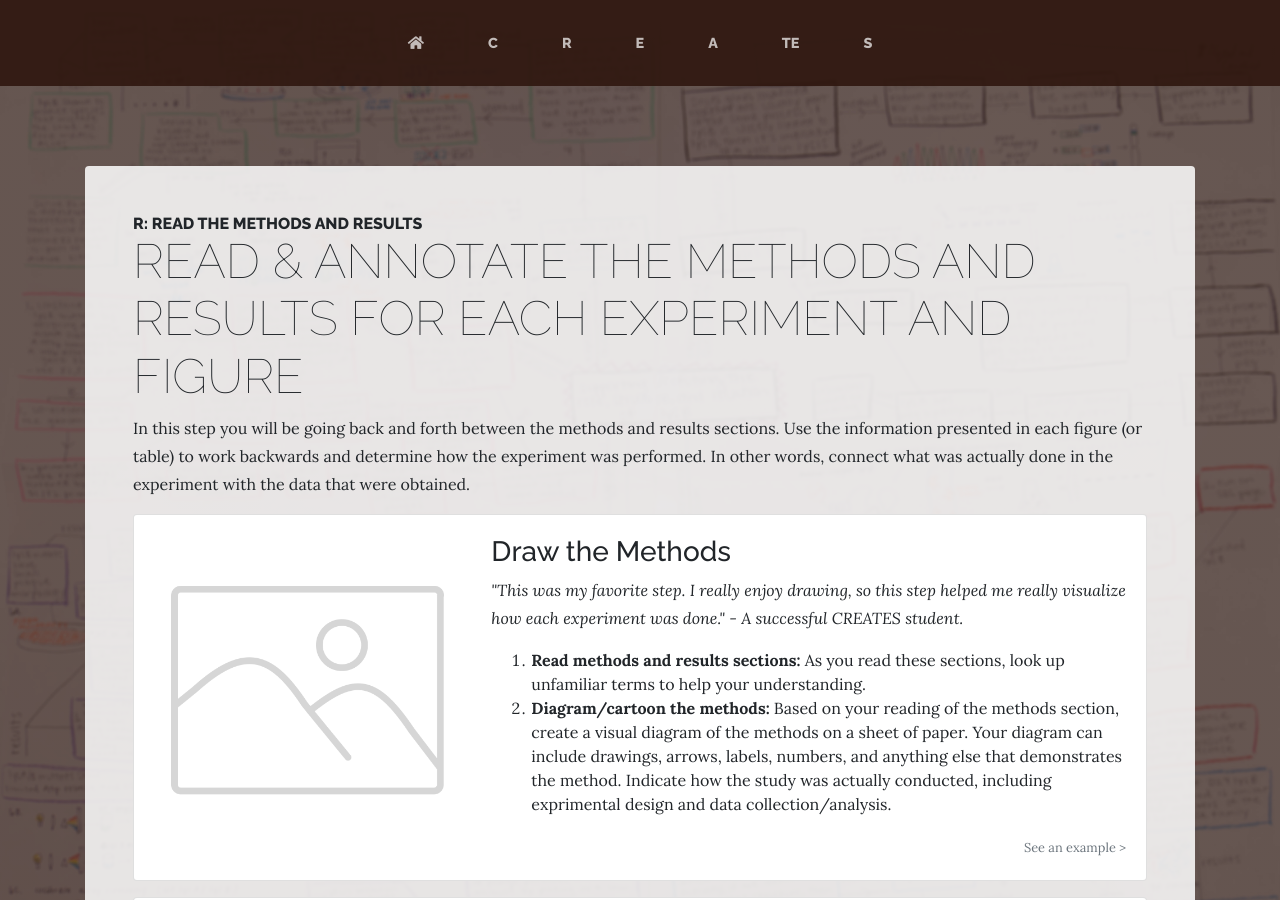
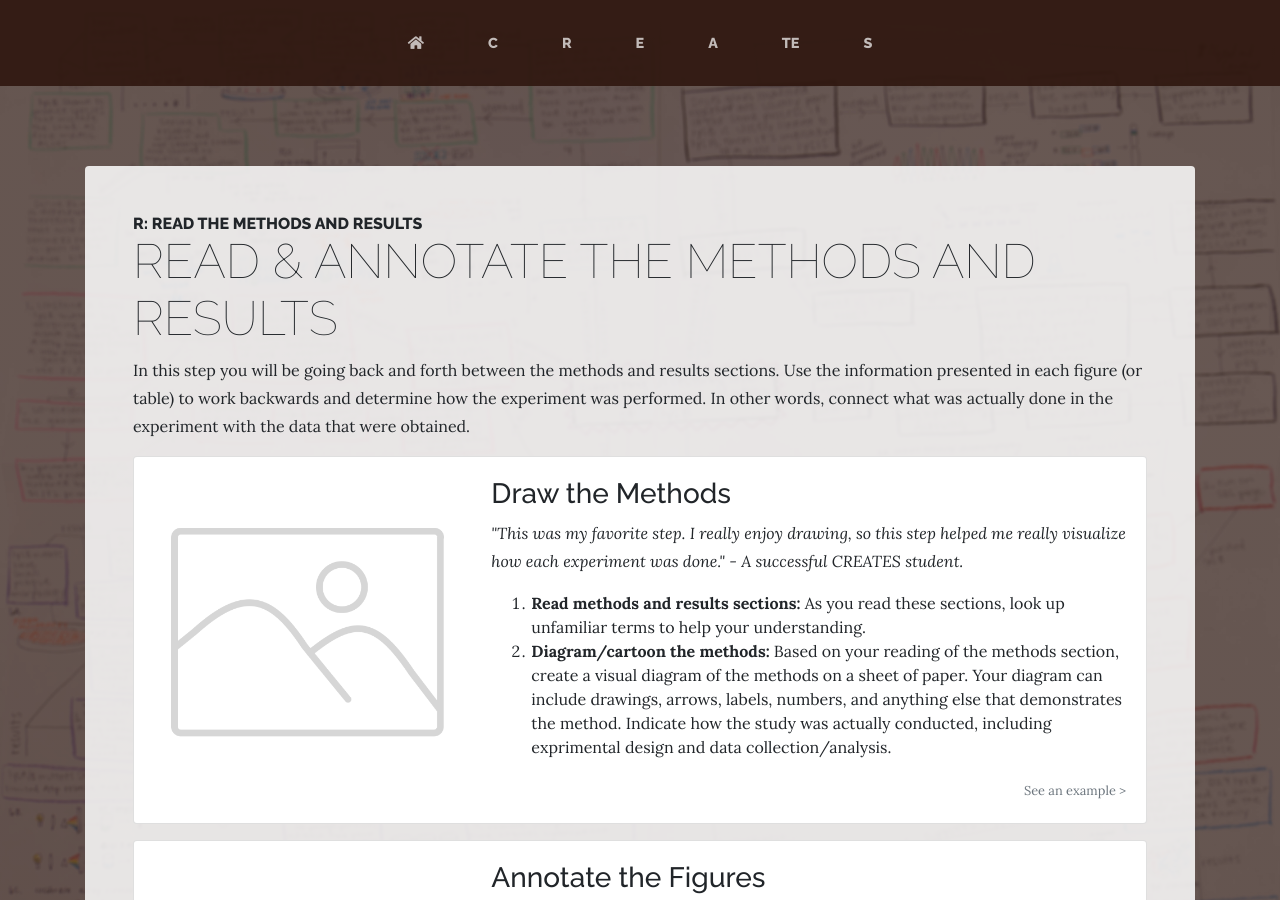
Before and after one commit to woof84/woof84.github.io-creates, a Jekyll site: the page built from r.html, in a window 1280 px wide and 900 px high. Built offline with Jekyll 4.4.1, drawn with Linux system fonts in a browser that asks for light colours; nearby versions of some CDN libraries.

Commit message:
Update r.html

```diff
--- a/r.html
+++ b/r.html
@@ -12,7 +12,7 @@ layout: page
             <div class="section-heading mb-0">
               <h2 class="mb-0">
                   <span class="section-heading-upper">R: Read the Methods and Results</span>
-                  <span class="section-heading-lower">Read &amp; Annotate the Methods and Results for Each Experiment and Figure</span>
+                  <span class="section-heading-lower">Read &amp; Annotate the Methods and Results</span>
               </h2>
               <div class="mt-2" style="text-transform: none">
                   <p>In this step you will be going back and forth between the methods and results sections. Use the information presented in each figure (or table) to work backwards and determine how the experiment was performed. In other words, connect what was actually done in the experiment with the data that were obtained.</p>
```
